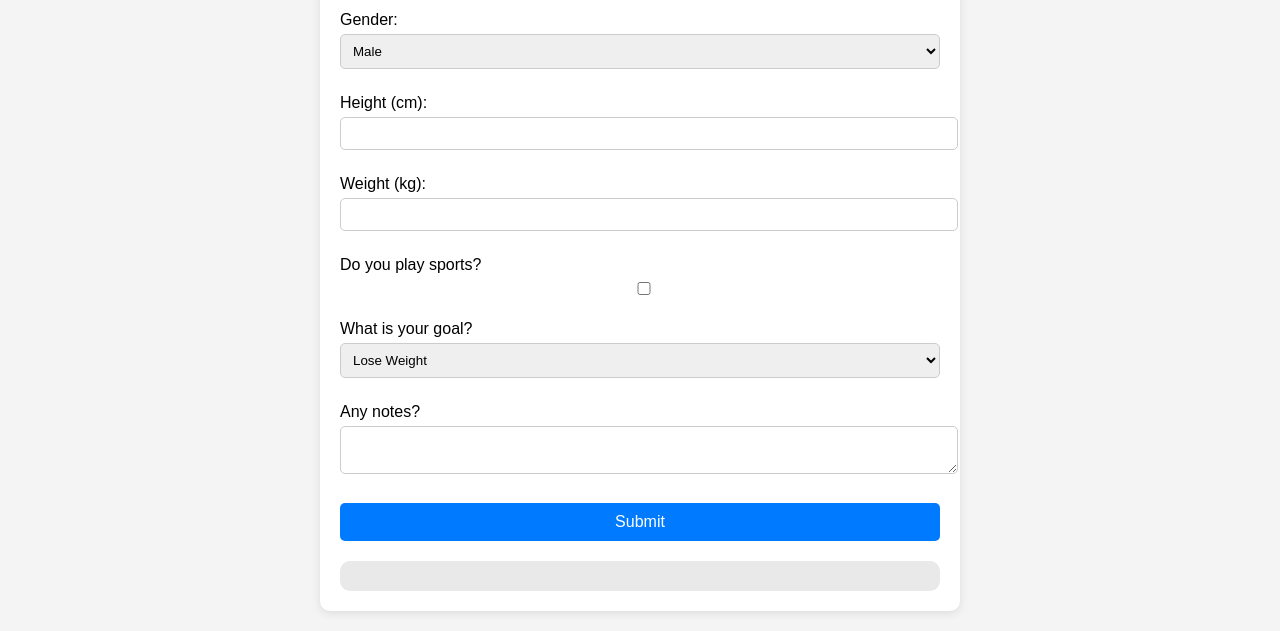
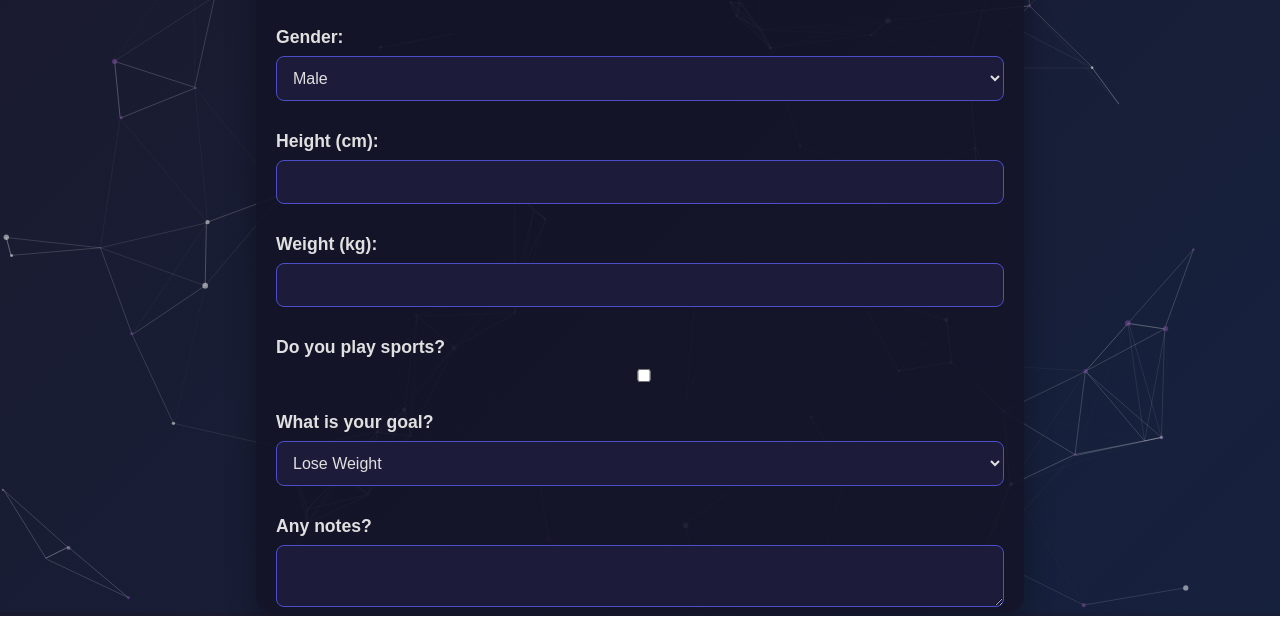
Before and after one commit to youssef-pplo/Nutrition-System, a plain HTML site: page index.html in a window 1280 px wide. Shown: the part 188-819 px from the top of the page. Drawn offline with nearby package versions, Linux system fonts and the light colour scheme.

Commit message:
Update index.html

```diff
--- a/index.html
+++ b/index.html
@@ -7,65 +7,123 @@
     <style>
         body {
             font-family: 'Termina', sans-serif;
-            background-color: #f4f4f4;
             margin: 0;
-            padding: 20px;
+            padding: 0;
+            background: linear-gradient(135deg, #1a1a2e, #16213e);
+            overflow: hidden;
+            color: #ffffff;
+            height: 100vh;
+        }
+
+        #particles-js {
+            position: absolute;
+            width: 100%;
+            height: 100%;
+            background-size: cover;
+            z-index: -1;
+        }
+
+        /* Scrollbar Styling */
+        ::-webkit-scrollbar {
+            width: 8px;
+        }
+
+        ::-webkit-scrollbar-track {
+            background: #2b2b42;
+        }
+
+        ::-webkit-scrollbar-thumb {
+            background: #6c63ff;
+            border-radius: 8px;
+        }
+        * {
+            box-sizing: border-box;
+        }
+
+        ::-webkit-scrollbar-thumb:hover {
+            background: #4e4ec8;
         }
 
         .container {
-            max-width: 600px;
+            overflow-x: hidden;
+            max-width: 60%;
             margin: auto;
             padding: 20px;
-            background: #fff;
-            border-radius: 10px;
-            box-shadow: 0 2px 10px rgba(0, 0, 0, 0.1);
+            background: rgba(20, 20, 40, 0.9);
+            border-radius: 15px;
+            box-shadow: 0 8px 30px rgba(0, 0, 0, 0.3);
+            position: relative;
+            z-index: 1;
+            max-height: 100vh;
+            overflow-y: auto;
         }
 
         h1 {
             text-align: center;
             margin-bottom: 20px;
+            color: #6c63ff;
+            font-size: 2.5rem;
+            font-weight: bold;
+            text-shadow: 2px 2px 4px rgba(0, 0, 0, 0.5);
         }
 
         .form-group {
-            margin-bottom: 15px;
+            margin-bottom: 20px;
         }
 
         label {
             display: block;
-            margin-bottom: 5px;
+            margin-bottom: 8px;
+            color: #e0e0e0;
+            font-weight: bold;
+            font-size: 1.1rem;
         }
 
         input, select, textarea {
             width: 100%;
-            padding: 8px;
+            padding: 12px;
             margin-bottom: 10px;
-            border-radius: 5px;
-            border: 1px solid #ccc;
+            border-radius: 8px;
+            border: 1px solid #4e4ec8;
+            font-size: 1rem;
+            background-color: #1c1c3a;
+            color: #e0e0e0;
+            transition: all 0.3s ease;
+        }
+
+        input:focus, select:focus, textarea:focus {
+            border-color: #6c63ff;
+            box-shadow: 0 0 8px rgba(108, 99, 255, 0.5);
+            outline: none;
         }
 
         button {
             width: 100%;
-            padding: 10px;
-            background-color: #007bff;
+            padding: 14px;
+            background-color: #6c63ff;
             color: white;
             border: none;
-            border-radius: 5px;
+            border-radius: 8px;
             cursor: pointer;
-            font-size: 16px;
+            font-size: 1.2rem;
+            font-weight: bold;
+            transition: background-color 0.3s ease;
+            text-shadow: 2px 2px 4px rgba(0, 0, 0, 0.3);
         }
 
         button:hover {
-            background-color: #0056b3;
+            background-color: #4e4ec8;
         }
 
         .output {
             margin-top: 20px;
-            font-size: 14px;
-            color: #333;
-            background-color: #e9e9e9;
-            padding: 15px;
-            border-radius: 10px;
+            font-size: 1.1rem;
+            color: #e0e0e0;
+            background-color: #1c1c3a;
+            padding: 20px;
+            border-radius: 12px;
             white-space: pre-wrap;
+            box-shadow: 0 4px 20px rgba(0, 0, 0, 0.2);
         }
 
         #loading {
@@ -75,9 +133,9 @@
         }
 
         .spinner {
-            border: 4px solid rgba(0, 0, 0, 0.1);
+            border: 4px solid rgba(255, 255, 255, 0.1);
             border-radius: 50%;
-            border-top: 4px solid #007bff;
+            border-top: 4px solid #6c63ff;
             width: 40px;
             height: 40px;
             animation: spin 1s linear infinite;
@@ -93,12 +151,42 @@
             }
         }
 
-        #injuryDetails {
+        #sport-type-group {
             display: none;
         }
+
+        /* Media query for smaller screens */
+        @media (max-width: 768px) {
+            .container {
+                padding: 15px;
+                max-height: 80vh;
+            }
+
+            h1 {
+                font-size: 2rem;
+            }
+
+            button {
+                padding: 10px;
+                font-size: 1rem;
+            }
+
+            .output {
+                font-size: 1rem;
+                padding: 15px;
+            }
+
+            .spinner {
+                width: 30px;
+                height: 30px;
+            }
+        }
+
     </style>
 </head>
 <body>
+    <div id="particles-js"></div>
+
     <div class="container">
         <h1>Nutrition System</h1>
         <form id="nutrition-form">
@@ -126,7 +214,7 @@
                 <label for="play-sport">Do you play sports?</label>
                 <input type="checkbox" id="play-sport" name="play-sport">
             </div>
-            <div class="form-group" id="sport-type-group" style="display: none;">
+            <div class="form-group" id="sport-type-group">
                 <label for="sport-type">Sport Type:</label>
                 <input type="text" id="sport-type" name="sport-type">
             </div>
@@ -154,9 +242,114 @@
         </div>
         <div id="output" class="output"></div>
     </div>
+    <script src="https://cdn.jsdelivr.net/npm/marked/marked.min.js"></script>
+    <script src="https://cdn.jsdelivr.net/particles.js/2.0.0/particles.min.js"></script>
+    <script>
+        particlesJS("particles-js", {
+            "particles": {
+                "number": {
+                    "value": 80,
+                    "density": {
+                        "enable": true,
+                        "value_area": 800
+                    }
+                },
+                "color": {
+                    "value": ["#ffffff", "#7c4d9f", "#b59dd6"]
+                },
+                "shape": {
+                    "type": "circle",
+                    "stroke": {
+                        "width": 0,
+                        "color": "#000000"
+                    },
+                    "polygon": {
+                        "nb_sides": 5
+                    }
+                },
+                "opacity": {
+                    "value": 0.5,
+                    "random": false,
+                    "anim": {
+                        "enable": false,
+                        "speed": 1,
+                        "opacity_min": 0.1,
+                        "sync": false
+                    }
+                },
+                "size": {
+                    "value": 3,
+                    "random": true,
+                    "anim": {
+                        "enable": false,
+                        "speed": 40,
+                        "size_min": 0.1,
+                        "sync": false
+                    }
+                },
+                "line_linked": {
+                    "enable": true,
+                    "distance": 150,
+                    "color": "#ffffff",
+                    "opacity": 0.4,
+                    "width": 1
+                },
+                "move": {
+                    "enable": true,
+                    "speed": 6,
+                    "direction": "none",
+                    "random": false,
+                    "straight": false,
+                    "out_mode": "out",
+                    "attract": {
+                        "enable": false,
+                        "rotateX": 600,
+                        "rotateY": 1200
+                    }
+                }
+            },
+            "interactivity": {
+                "detect_on": "canvas",
+                "events": {
+                    "onhover": {
+                        "enable": true,
+                        "mode": "repulse"
+                    },
+                    "onclick": {
+                        "enable": true,
+                        "mode": "push"
+                    },
+                    "resize": true
+                },
+                "modes": {
+                    "grab": {
+                        "distance": 400,
+                        "line_linked": {
+                            "opacity": 1
+                        }
+                    },
+                    "bubble": {
+                        "distance": 400,
+                        "size": 40,
+                        "duration": 2,
+                        "opacity": 8,
+                        "speed": 3
+                    },
+                    "repulse": {
+                        "distance": 200,
+                        "duration": 0.4
+                    },
+                    "push": {
+                        "particles_nb": 4
+                    },
+                    "remove": {
+                        "particles_nb": 2
+                    }
+                }
+            },
+            "retina_detect": true
+        });
 
-    <script src="https://cdn.jsdelivr.net/npm/marked/marked.min.js"></script>
-    <script>
         document.getElementById('play-sport').addEventListener('change', function() {
             const sportTypeGroup = document.getElementById('sport-type-group');
             sportTypeGroup.style.display = this.checked ? 'block' : 'none';
```
